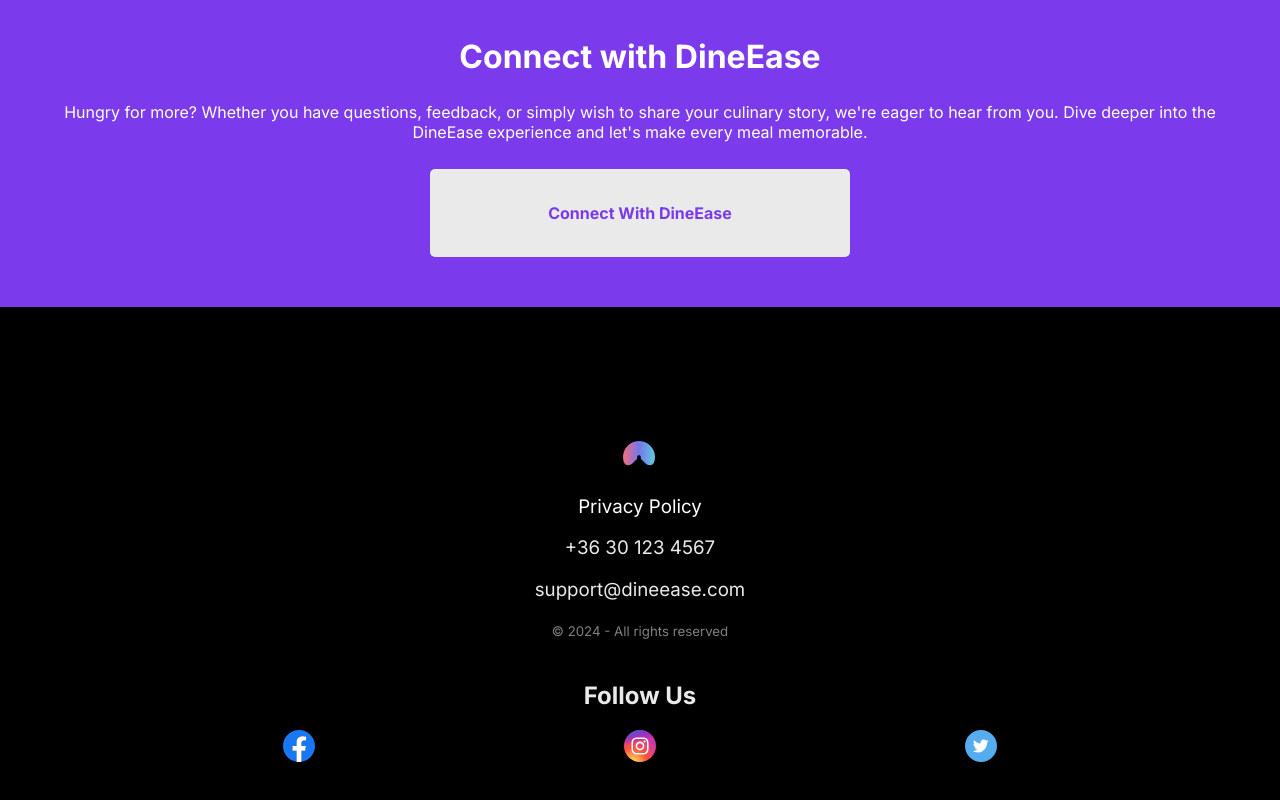
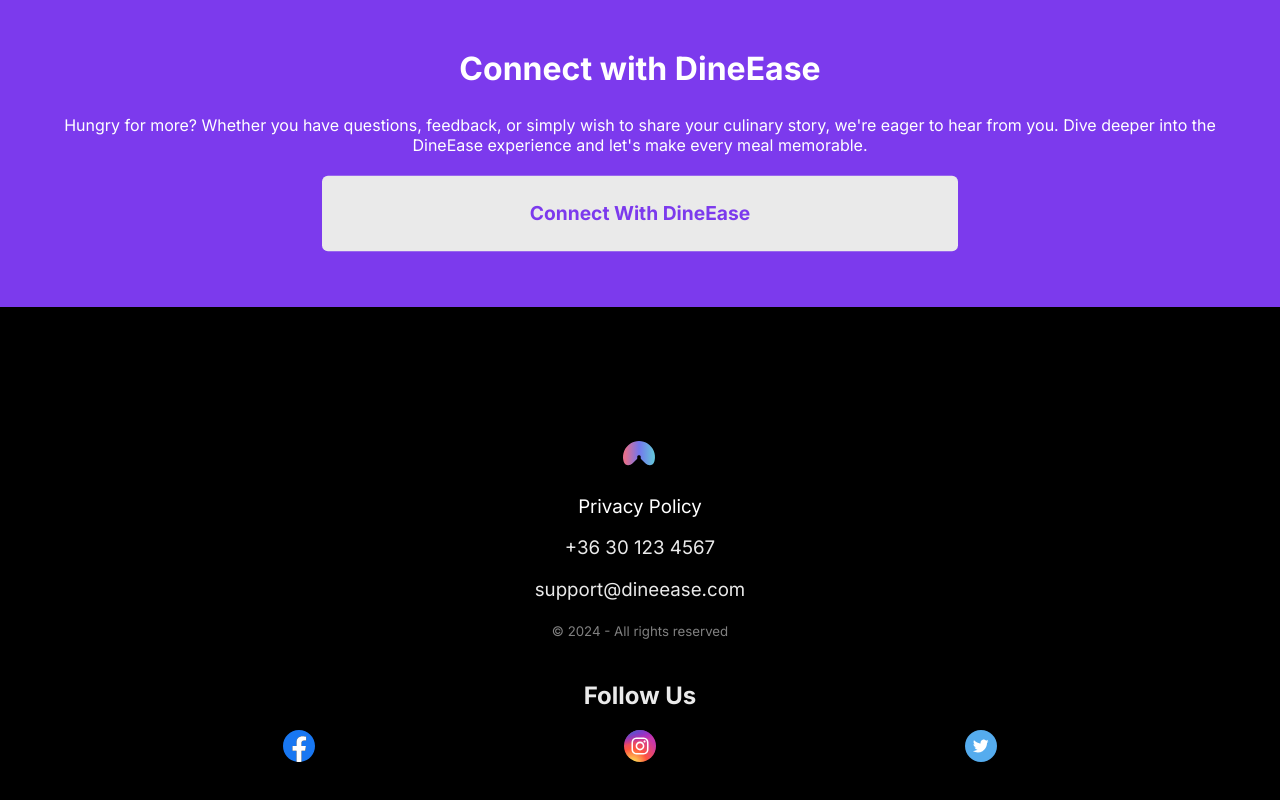
Before and after one commit to CrodinMWAS/save, a Vue app: page /AboutUs in a window 1280 px wide. Shown: the part 6271-7071 px from the top of the page. Built offline with nearby package versions, Linux system fonts and the light colour scheme.

Commit message:
small btnfix aboutus

```diff
--- a/src/App.vue
+++ b/src/App.vue
@@ -146,7 +146,7 @@ export default{
     color: var(--lightPurpleColor);
   }
 
-  @media screen and (min-width: 600px){
+  @media screen and (min-width: 700px){
     nav{
       gap: 3%;
     }
--- a/src/views/AboutUs.vue
+++ b/src/views/AboutUs.vue
@@ -31,7 +31,9 @@
     <div id="connectionContainer">
         <h1>Connect with DineEase</h1>
         <p>Hungry for more? Whether you have questions, feedback, or simply wish to share your culinary story, we're eager to hear from you. Dive deeper into the DineEase experience and let's make every meal memorable.</p>
-        <div id="connectionButton"><h1>Connect With DineEase</h1></div>
+        <router-link to="/Contact">
+            <div id="connectionButton"><h1>Connect With DineEase</h1></div>
+        </router-link>
     </div>
 </template>
 
@@ -228,6 +230,11 @@ export default {
         margin: 0;
     }
 
+    #connectionContainer a{
+        width: 45%;
+        scale: 1.2;
+    }
+
     #connectionContainer #connectionButton{
         background-color: var(--greyishWhiteColor);
         border-radius: 5px;
@@ -240,6 +247,11 @@ export default {
         color: var(--greyishWhiteColor);
         outline: 2px solid var(--greyishWhiteColor);
         background-color: var(--purpleColor);
+        scale: 1.2;
+    }
+    #connectionContainer #connectionButton:active{
+        outline: 2px solid var(--purpleColor);
+        scale: 1.1;
     }
 
     #connectionContainer #connectionButton h1{
--- a/src/views/Contact.vue
+++ b/src/views/Contact.vue
@@ -179,7 +179,7 @@ export default {
     #formContainer button{
         border: 0;
         border-radius: 5px;
-        padding: 5% 10%;
+        padding: 20px 50px;
         margin: 20% 0;
         background-color: var(--purpleColor);
         color: white;
```
